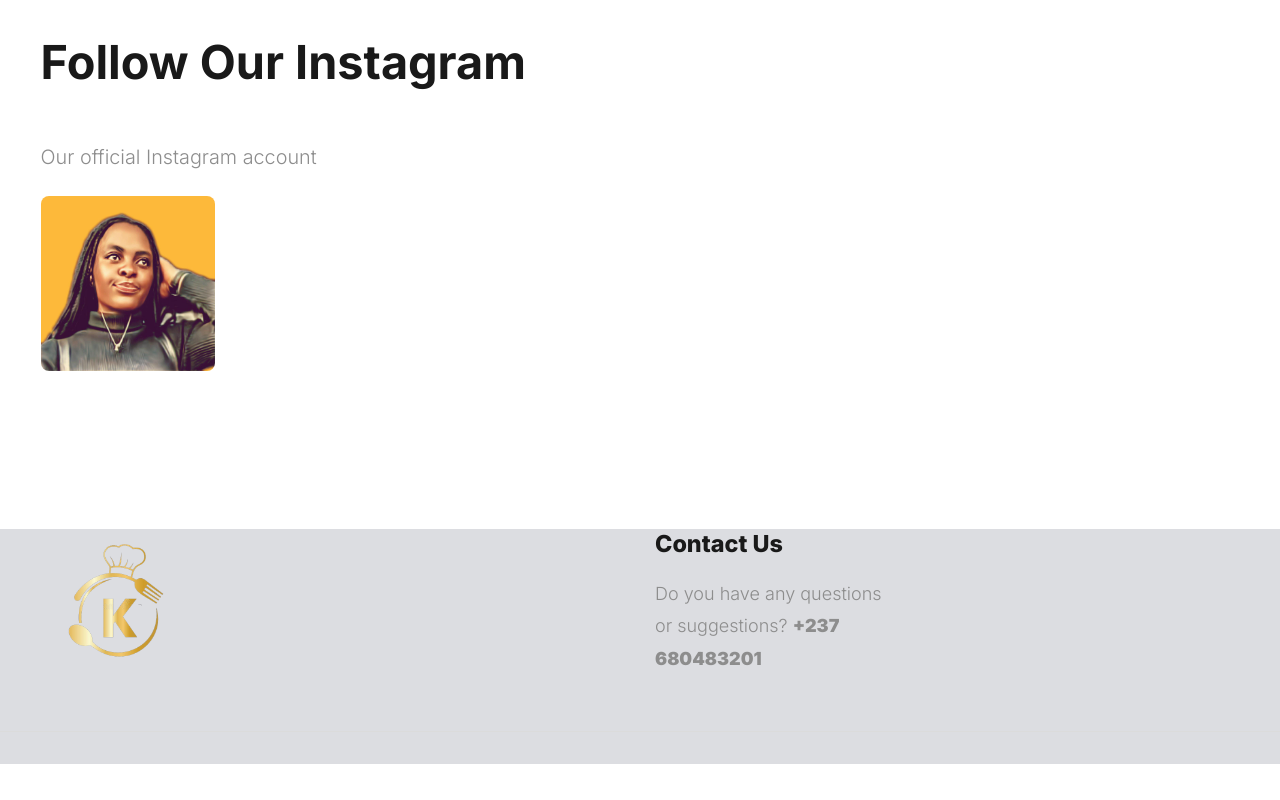
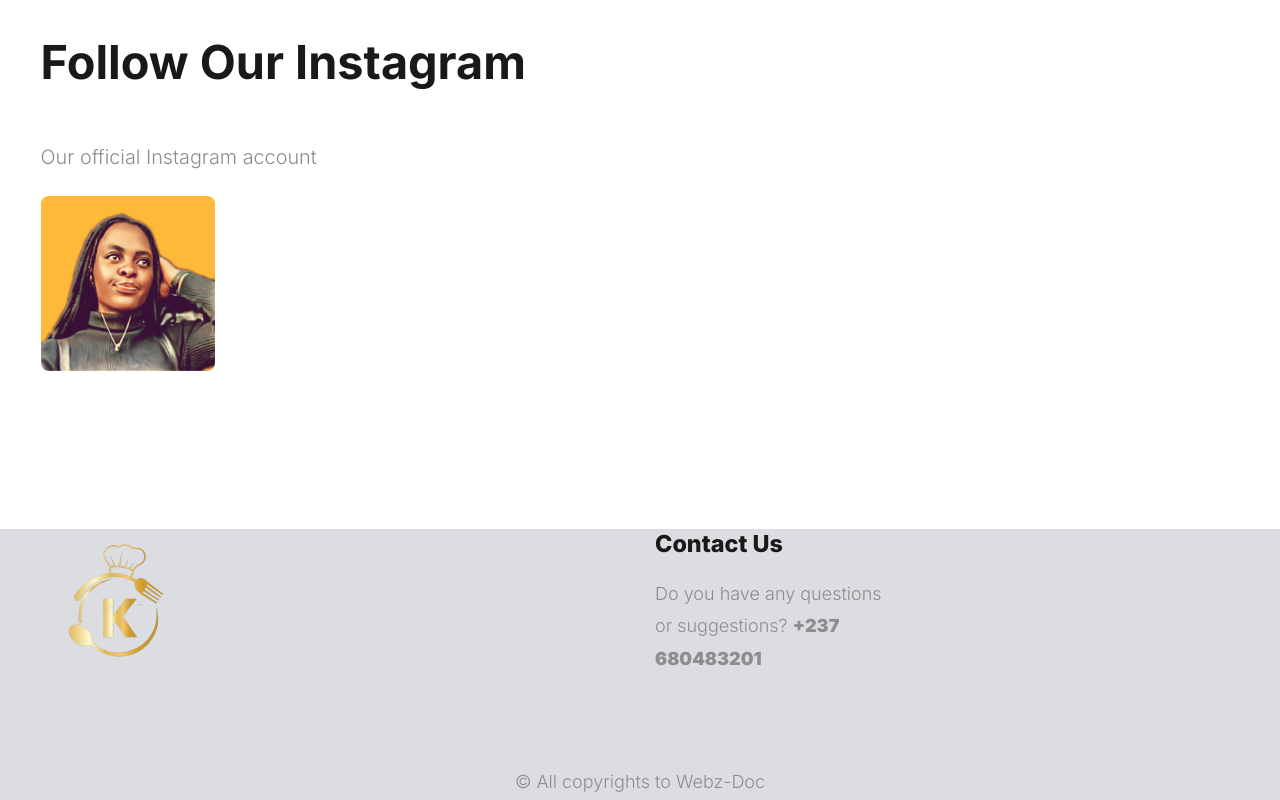
Before and after one commit to Melosk237/BasmaKitchen, a plain HTML site: page index.html in a window 1280 px wide. Shown: the part 6000-6800 px from the top of the page. Before the commit the page ends 6764 px from the top, so only its background shows below. Drawn offline with Linux system fonts and the light colour scheme; files whose address does not match are found by name.

Commit message:
the king

```diff
--- a/index.html
+++ b/index.html
@@ -883,6 +883,7 @@
         </div>
       </div>
       <hr>
+      <center>&copy; All copyrights to Webz-Doc</center>
     </footer>
         </div>
       </div>
```
